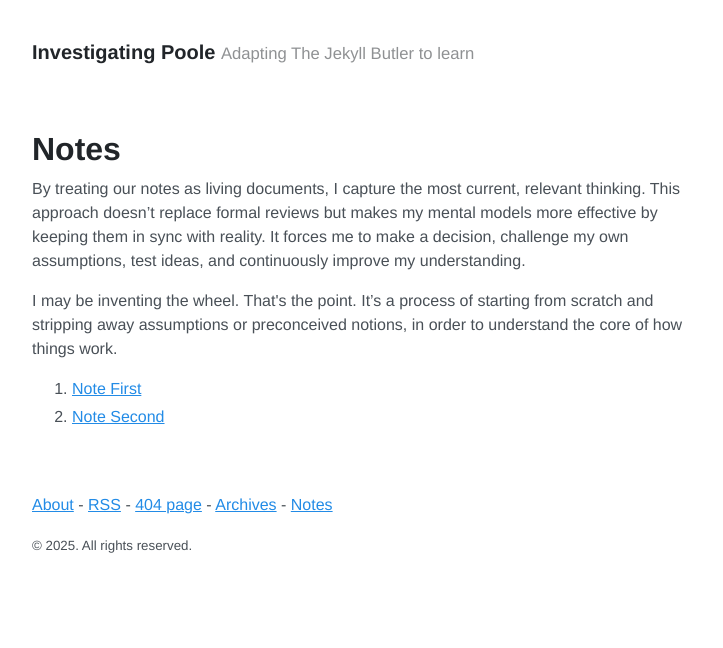
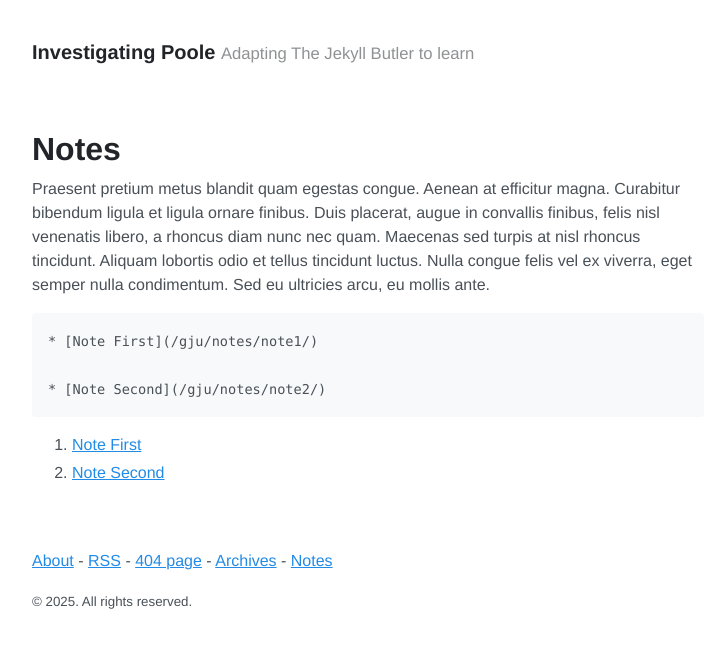
Before and after one commit to akmolteni/gju, a Jekyll site: the page built from notes.md, in a window 1280 px wide. Shown: the top 648 px of the page, without its empty margins (272-995 px from the left). Built offline with Jekyll 4.4.1, drawn with Linux system fonts in a browser that asks for light colours.

Commit message:
Update notes.md

```diff
--- a/notes.md
+++ b/notes.md
@@ -3,15 +3,15 @@ layout: page
 title: Notes
 ---
 
-<p>
-	By treating our notes as living documents, I capture the most current, relevant thinking.
-	This approach doesn’t replace formal reviews but makes my mental models more effective by keeping them in sync with reality.
-	It forces me to make a decision, challenge my own assumptions, test ideas, and continuously improve my understanding.
-</p>
-<p>
-	I may be inventing the wheel. That's the point. It’s a process of starting from scratch and stripping away assumptions
-	or preconceived notions, in order to understand the core of how things work.
-</p>
+Praesent pretium metus blandit quam egestas congue. Aenean at efficitur magna. Curabitur bibendum ligula et ligula ornare finibus. Duis placerat, augue in convallis finibus, felis nisl venenatis libero, a rhoncus diam nunc nec quam. Maecenas sed turpis at nisl rhoncus tincidunt. Aliquam lobortis odio et tellus tincidunt luctus. Nulla congue felis vel ex viverra, eget semper nulla condimentum. Sed eu ultricies arcu, eu mollis ante.
+
+
+{% for article in site.notes %}
+	* [{{ article.title }}]({{ site.baseurl }}{{ article.url }})
+{% endfor %}
+
+
+
 
 <ol>
 {% for article in site.notes %}
```
